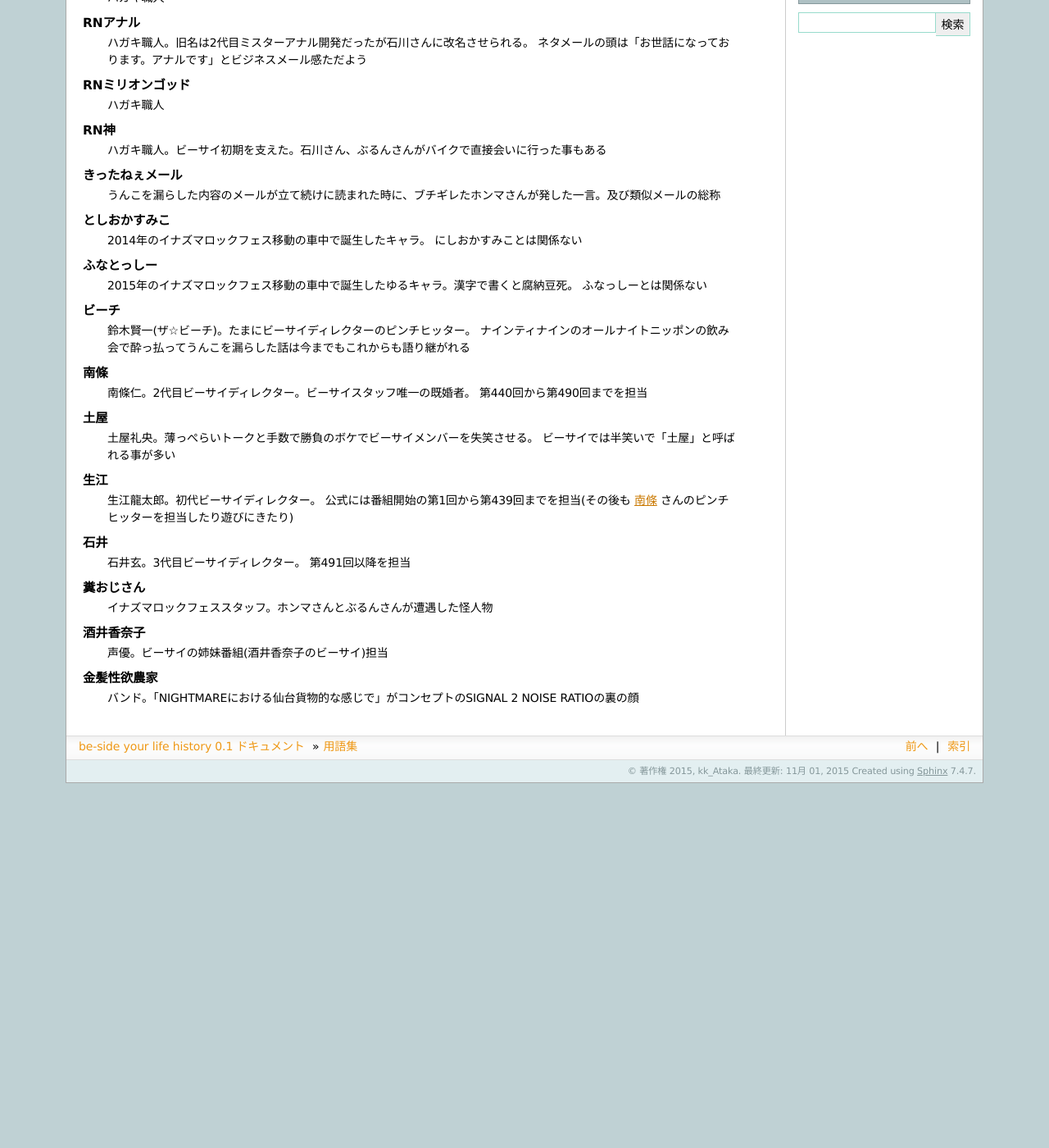
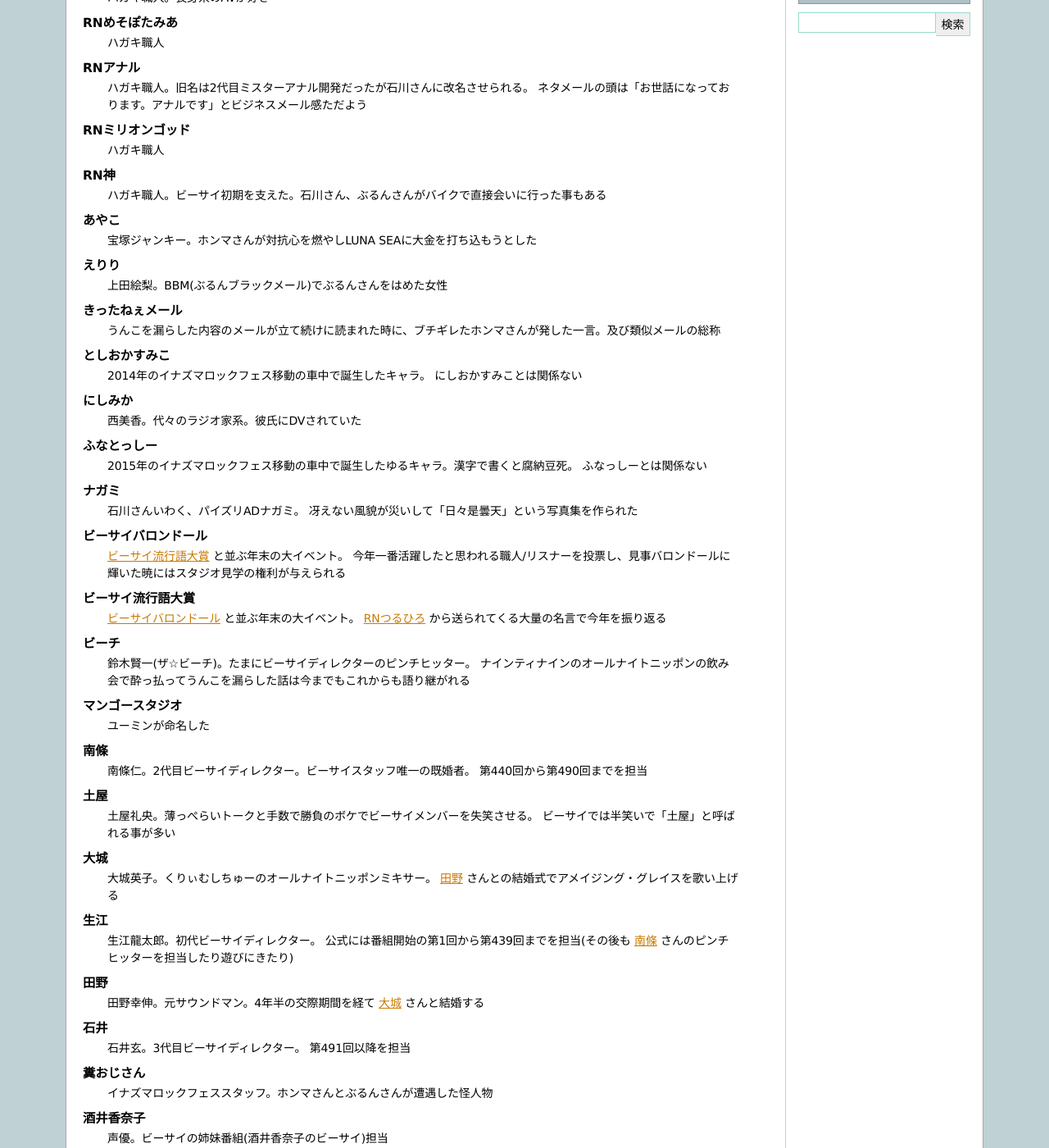
Before and after one commit to gosyujin/be-side, a Sphinx documentation site: the page built from source/glossary.rst, in a window 1280 px wide and 1400 px high, scrolled down 293 px. Shown: the whole window at 82% size. Built offline with Sphinx 7.4.7, drawn with Linux system fonts in a browser that asks for light colours; before the commit the page ends 1248 px from its top, so only the background shows below that; some of the changed text lies outside the part shown.

Commit message:
Update source

```diff
--- a/source/2014.rst
+++ b/source/2014.rst
@@ -62,6 +62,10 @@
 
 * AKBなめんなよ。たかみなちゃん意外とかわいいぞ
 * たかみなちゃんと比べてホンマときたら
+
+終わりに
+
+* 1部まるまる使っていまだ1月の振り返り
 
 第450回
 ========
--- a/source/glossary.rst
+++ b/source/glossary.rst
@@ -16,6 +16,9 @@
      ハガキ職人。旧名は2代目ミスターアナル開発だったが石川さんに改名させられる。
      ネタメールの頭は「お世話になっております。アナルです」とビジネスメール感ただよう
 
+   RNつるひろ
+     ハガキ職人。毎年年末になると :term:`ビーサイ流行語大賞` のまとめを送ってきてくれる
+
    RNまつもっちゃん
      ハガキ職人。長身系のAVが好き
 
@@ -28,6 +31,12 @@
    RN神
      ハガキ職人。ビーサイ初期を支えた。石川さん、ぶるんさんがバイクで直接会いに行った事もある
 
+   あやこ
+     宝塚ジャンキー。ホンマさんが対抗心を燃やしLUNA SEAに大金を打ち込もうとした
+
+   えりり
+     上田絵梨。BBM(ぶるんブラックメール)でぶるんさんをはめた女性
+
    きったねぇメール
      うんこを漏らした内容のメールが立て続けに読まれた時に、ブチギレたホンマさんが発した一言。及び類似メールの総称
 
@@ -35,19 +44,48 @@
      2014年のイナズマロックフェス移動の車中で誕生したキャラ。
      にしおかすみことは関係ない
 
+   ナガミ
+     石川さんいわく、パイズリADナガミ。
+     冴えない風貌が災いして「日々是曇天」という写真集を作られた
+
+   にしみか
+     西美香。代々のラジオ家系。彼氏にDVされていた
+
+   ビーサイバロンドール
+     :term:`ビーサイ流行語大賞` と並ぶ年末の大イベント。
+     今年一番活躍したと思われる職人/リスナーを投票し、見事バロンドールに輝いた暁にはスタジオ見学の権利が与えられる
+
+   ビーサイ流行語大賞
+     :term:`ビーサイバロンドール` と並ぶ年末の大イベント。
+     :term:`RNつるひろ` から送られてくる大量の名言で今年を振り返る
+
+   ビーチ
+     鈴木賢一(ザ☆ビーチ)。たまにビーサイディレクターのピンチヒッター。
+     ナインティナインのオールナイトニッポンの飲み会で酔っ払ってうんこを漏らした話は今までもこれからも語り継がれる
+
    ふなとっしー
      2015年のイナズマロックフェス移動の車中で誕生したゆるキャラ。漢字で書くと腐納豆死。
      ふなっしーとは関係ない
 
-   ビーチ
-     鈴木賢一(ザ☆ビーチ)。たまにビーサイディレクターのピンチヒッター。
-     ナインティナインのオールナイトニッポンの飲み会で酔っ払ってうんこを漏らした話は今までもこれからも語り継がれる
+   マンゴースタジオ
+     ユーミンが命名した
 
    糞おじさん
      イナズマロックフェススタッフ。ホンマさんとぶるんさんが遭遇した怪人物
 
    金髪性欲農家
      バンド。「NIGHTMAREにおける仙台貨物的な感じで」がコンセプトのSIGNAL 2 NOISE RATIOの裏の顔
+
+   高本
+     高本盛也。石川さんいわく済々黌バカ。
+     済々黌野球部OBで済々黌が甲子園に出場したら仕事を休んで応援に行く
+
+   田野
+     田野幸伸。元サウンドマン。4年半の交際期間を経て :term:`大城` さんと結婚する
+
+   大城
+     大城英子。くりぃむしちゅーのオールナイトニッポンミキサー。
+     :term:`田野` さんとの結婚式でアメイジング・グレイスを歌い上げる
 
    酒井香奈子
      声優。ビーサイの姉妹番組(酒井香奈子のビーサイ)担当
--- a/source/index.rst
+++ b/source/index.rst
@@ -1,5 +1,5 @@
-Be-side your life まとめ
-========================
+石川・ホンマ・ぶるんのBe-side Your Life!! めも
+==============================================
 
 .. toctree::
    :maxdepth: 1
```
